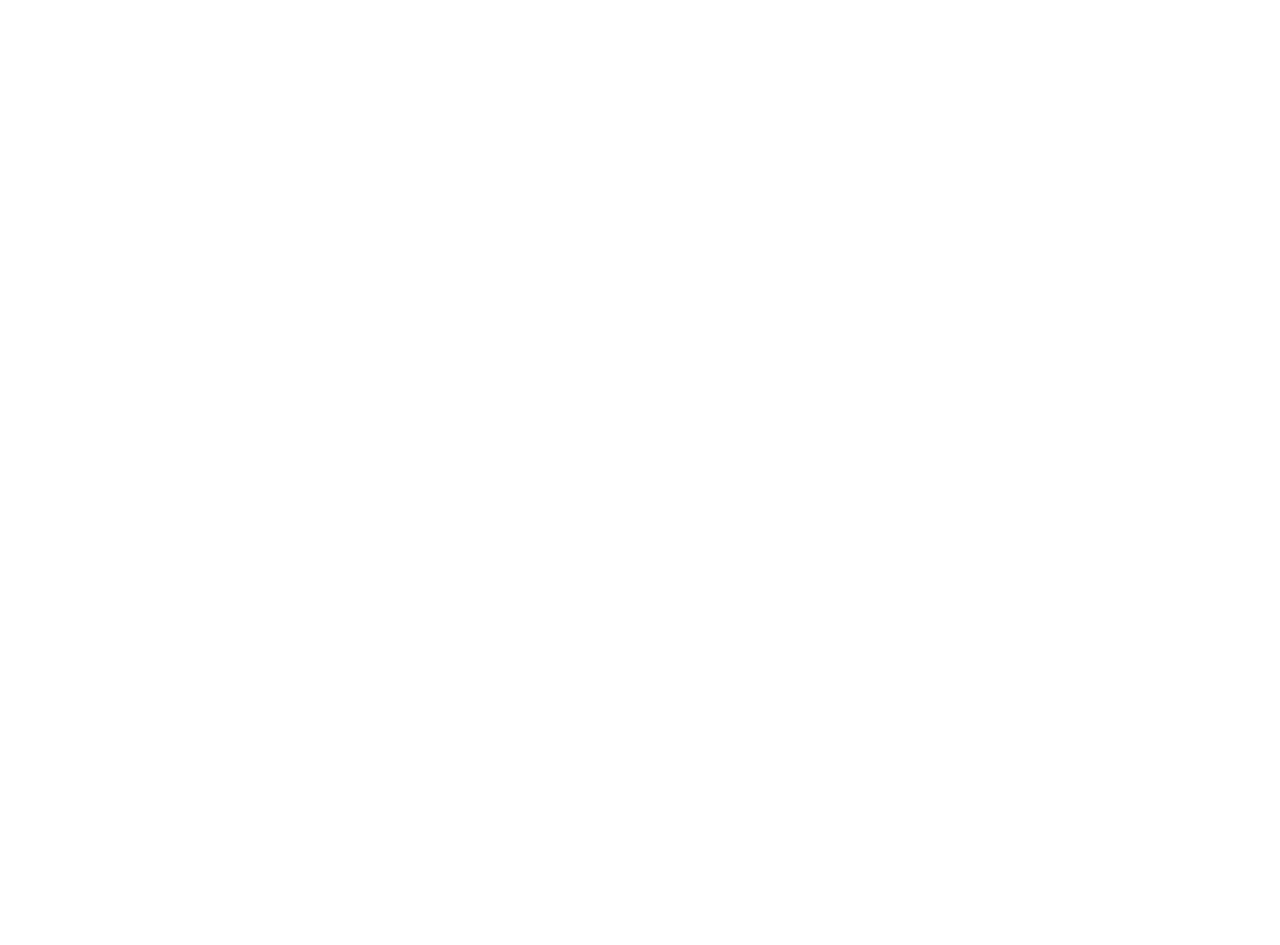
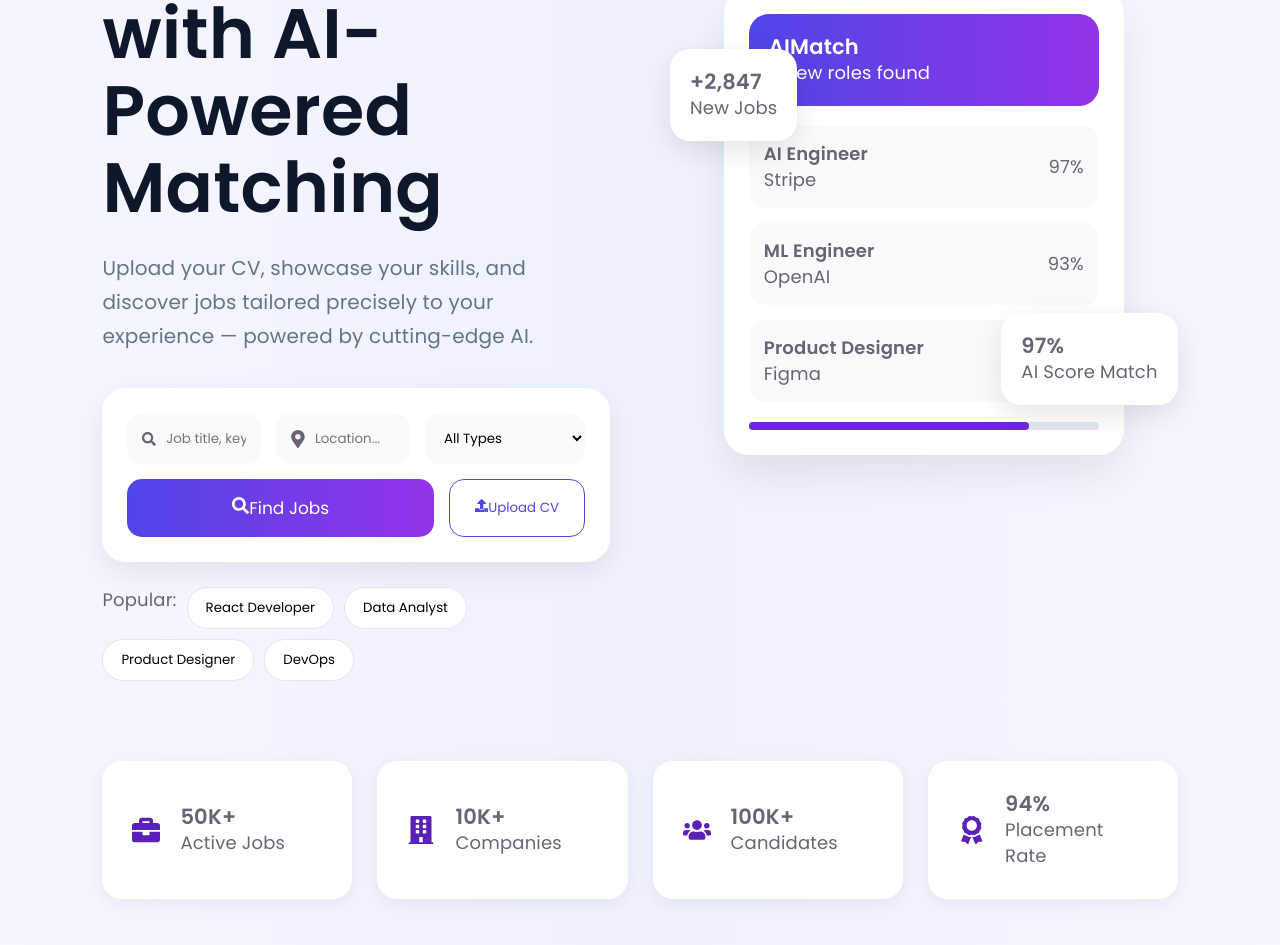
Before and after one commit to thakshilamadhushan/hict22013-FuturePath, a React (Vite) app in the folder Frontend/: page / in a window 1280 px wide. Shown: the part 317-1262 px from the top of the page. Before the commit the page ends 800 px from the top, so only its background shows below. Built offline with nearby package versions, Linux system fonts and the light colour scheme.

Commit message:
Create Hero Section

```diff
--- a/Frontend/src/App.jsx
+++ b/Frontend/src/App.jsx
@@ -3,6 +3,7 @@
 import viteLogo from './assets/vite.svg'
 import heroImg from './assets/hero.png'
 import Navbar from './components/navBar.jsx'
+import HeroSection from './components/heroSection.jsx'
 import './App.css'
 
 function App() {
@@ -11,6 +12,7 @@
   return (
     <>
       <Navbar />
+      <HeroSection />
     </>
   )
 }
--- a/Frontend/src/components/heroSection.css
+++ b/Frontend/src/components/heroSection.css
@@ -0,0 +1,265 @@
+.hero {
+  min-height: 100vh;
+  background: linear-gradient(90deg,#f5f6ff,#eef2ff,#f5f6ff);
+  padding: 80px 8%;
+}
+
+.hero-container {
+  display: flex;
+  justify-content: space-between;
+  gap: 60px;
+  align-items: center;
+}
+
+.hero-left {
+  flex: 1;
+}
+
+.hero-badge {
+  display: inline-block;
+  padding: 10px 20px;
+  border: 1px solid #c7d2fe;
+  border-radius: 30px;
+  color: #4f46e5;
+  background: #eef2ff;
+  margin-bottom: 30px;
+}
+
+.hero-left h1 {
+  font-size: 70px;
+  line-height: 1.1;
+  color: #0f172a;
+  margin-bottom: 25px;
+}
+
+.hero-left h1 span {
+  background: linear-gradient(
+    90deg,
+    #4f46e5,
+    #9333ea
+  );
+  -webkit-background-clip: text;
+  -webkit-text-fill-color: transparent;
+}
+
+.hero-left p {
+  color: #64748b;
+  font-size: 20px;
+  max-width: 650px;
+  line-height: 1.7;
+}
+
+.job-search-card {
+  background: white;
+  border-radius: 24px;
+  padding: 25px;
+  margin-top: 35px;
+  box-shadow: 0 10px 30px rgba(0,0,0,.08);
+}
+
+.search-row {
+  display: flex;
+  gap: 15px;
+  margin-bottom: 15px;
+}
+
+.input-box {
+  flex: 1;
+  background: #f8fafc;
+  border-radius: 15px;
+  padding: 15px;
+  display: flex;
+  align-items: center;
+  gap: 10px;
+}
+
+.input-box input {
+  border: none;
+  background: transparent;
+  width: 100%;
+  outline: none;
+}
+
+.search-row select {
+  border: none;
+  background: #f8fafc;
+  border-radius: 15px;
+  padding: 15px;
+  min-width: 160px;
+}
+
+.button-row {
+  display: flex;
+  gap: 15px;
+}
+
+.find-btn {
+  flex: 1;
+  border: none;
+  background: linear-gradient(
+    90deg,
+    #4f46e5,
+    #9333ea
+  );
+  color: white;
+  padding: 16px;
+  border-radius: 15px;
+  font-size: 17px;
+  cursor: pointer;
+}
+
+.upload-btn {
+  border: 1px solid #4f46e5;
+  background: white;
+  color: #4f46e5;
+  padding: 16px 25px;
+  border-radius: 15px;
+  cursor: pointer;
+}
+
+.popular-tags {
+  margin-top: 25px;
+  display: flex;
+  gap: 10px;
+  flex-wrap: wrap;
+}
+
+.popular-tags button {
+  border: 1px solid #e2e8f0;
+  background: white;
+  padding: 10px 18px;
+  border-radius: 30px;
+}
+
+.hero-right {
+  flex: 1;
+  position: relative;
+  display: flex;
+  justify-content: center;
+}
+
+.dashboard-card {
+  width: 400px;
+  background: white;
+  border-radius: 25px;
+  padding: 25px;
+  box-shadow: 0 20px 40px rgba(0,0,0,.08);
+}
+
+.dashboard-header {
+  background: linear-gradient(
+    90deg,
+    #4f46e5,
+    #9333ea
+  );
+  color: white;
+  padding: 20px;
+  border-radius: 20px;
+  margin-bottom: 20px;
+}
+
+.job-item {
+  display: flex;
+  justify-content: space-between;
+  align-items: center;
+  margin-bottom: 15px;
+  padding: 15px;
+  background: #f8fafc;
+  border-radius: 15px;
+}
+
+.progress {
+  height: 8px;
+  background: #e2e8f0;
+  border-radius: 20px;
+  margin-top: 20px;
+}
+
+.progress-fill {
+  width: 80%;
+  height: 100%;
+  background: #6d28d9;
+  border-radius: 20px;
+}
+
+.floating-card {
+  position: absolute;
+  background: white;
+  padding: 20px;
+  border-radius: 20px;
+  box-shadow: 0 10px 30px rgba(0,0,0,.1);
+}
+
+.top {
+  top: 60px;
+  left: 0;
+}
+
+.bottom {
+  right: 0;
+  bottom: 50px;
+}
+
+.stats {
+  margin-top: 80px;
+  display: grid;
+  grid-template-columns: repeat(4,1fr);
+  gap: 25px;
+}
+
+.stat-card {
+  background: white;
+  border-radius: 20px;
+  padding: 30px;
+  display: flex;
+  align-items: center;
+  gap: 20px;
+  box-shadow: 0 5px 20px rgba(0,0,0,.06);
+}
+
+.stat-card svg {
+  color: #5b21b6;
+  font-size: 28px;
+}
+
+@media(max-width:992px){
+
+  .hero-container{
+    flex-direction:column;
+  }
+
+  .hero-left h1{
+    font-size:50px;
+  }
+
+  .stats{
+    grid-template-columns:repeat(2,1fr);
+  }
+}
+
+@media(max-width:768px){
+
+  .hero-left h1{
+    font-size:40px;
+  }
+
+  .search-row{
+    flex-direction:column;
+  }
+
+  .button-row{
+    flex-direction:column;
+  }
+
+  .dashboard-card{
+    width:100%;
+  }
+
+  .stats{
+    grid-template-columns:1fr;
+  }
+
+  .floating-card{
+    display:none;
+  }
+}
--- a/Frontend/src/components/heroSection.jsx
+++ b/Frontend/src/components/heroSection.jsx
@@ -0,0 +1,197 @@
+import React from "react";
+import "./HeroSection.css";
+import {
+  FaSearch,
+  FaMapMarkerAlt,
+  FaBriefcase,
+  FaBuilding,
+  FaUsers,
+  FaAward,
+  FaUpload
+} from "react-icons/fa";
+
+function HeroSection() {
+  return (
+    <section className="hero">
+
+      <div className="hero-container">
+
+        {/* Left Side */}
+        <div className="hero-left">
+
+          <div className="hero-badge">
+            ✨ AI-Powered Job Matching Platform
+          </div>
+
+          <h1>
+            Find Your <span>Dream Job</span>
+            <br />
+            with AI-Powered
+            <br />
+            Matching
+          </h1>
+
+          <p>
+            Upload your CV, showcase your skills, and discover jobs
+            tailored precisely to your experience — powered by
+            cutting-edge AI.
+          </p>
+
+          {/* Search Box */}
+
+          <div className="job-search-card">
+
+            <div className="search-row">
+
+              <div className="input-box">
+                <FaSearch />
+                <input
+                  type="text"
+                  placeholder="Job title, keywords..."
+                />
+              </div>
+
+              <div className="input-box">
+                <FaMapMarkerAlt />
+                <input
+                  type="text"
+                  placeholder="Location..."
+                />
+              </div>
+
+              <select>
+                <option>All Types</option>
+                <option>Full Time</option>
+                <option>Part Time</option>
+                <option>Remote</option>
+              </select>
+
+            </div>
+
+            <div className="button-row">
+
+              <button className="find-btn">
+                <FaSearch />
+                Find Jobs
+              </button>
+
+              <button className="upload-btn">
+                <FaUpload />
+                Upload CV
+              </button>
+
+            </div>
+
+          </div>
+
+          {/* Tags */}
+
+          <div className="popular-tags">
+            <span>Popular:</span>
+
+            <button>React Developer</button>
+            <button>Data Analyst</button>
+            <button>Product Designer</button>
+            <button>DevOps</button>
+          </div>
+
+        </div>
+
+        {/* Right Side */}
+
+        <div className="hero-right">
+
+          <div className="dashboard-card">
+
+            <div className="dashboard-header">
+              <h3>AIMatch</h3>
+              <span>3 new roles found</span>
+            </div>
+
+            <div className="job-item">
+              <div>
+                <h4>AI Engineer</h4>
+                <p>Stripe</p>
+              </div>
+              <span>97%</span>
+            </div>
+
+            <div className="job-item">
+              <div>
+                <h4>ML Engineer</h4>
+                <p>OpenAI</p>
+              </div>
+              <span>93%</span>
+            </div>
+
+            <div className="job-item">
+              <div>
+                <h4>Product Designer</h4>
+                <p>Figma</p>
+              </div>
+              <span>90%</span>
+            </div>
+
+            <div className="progress">
+              <div className="progress-fill"></div>
+            </div>
+
+          </div>
+
+          <div className="floating-card top">
+            <h3>+2,847</h3>
+            <p>New Jobs</p>
+          </div>
+
+          <div className="floating-card bottom">
+            <h3>97%</h3>
+            <p>AI Score Match</p>
+          </div>
+
+        </div>
+
+      </div>
+
+      {/* Stats */}
+
+      <div className="stats">
+
+        <div className="stat-card">
+          <FaBriefcase />
+          <div>
+            <h3>50K+</h3>
+            <p>Active Jobs</p>
+          </div>
+        </div>
+
+        <div className="stat-card">
+          <FaBuilding />
+          <div>
+            <h3>10K+</h3>
+            <p>Companies</p>
+          </div>
+        </div>
+
+        <div className="stat-card">
+          <FaUsers />
+          <div>
+            <h3>100K+</h3>
+            <p>Candidates</p>
+          </div>
+        </div>
+
+        <div className="stat-card">
+          <FaAward />
+          <div>
+            <h3>94%</h3>
+            <p>Placement Rate</p>
+          </div>
+        </div>
+
+      </div>
+
+    </section>
+  );
+}
+
+export default HeroSection;
--- a/Frontend/src/components/navBar.css
+++ b/Frontend/src/components/navBar.css
@@ -10,23 +10,22 @@
 
 /* Navbar */
 .navbar{
-  width:100%;
-  padding:20px;
-  display:flex;
-  justify-content:center;
+  position: fixed;
+  top: 20px;
+  left: 20px;
+  right: 20px;
+  z-index: 1000;
 }
 
 .navbar-container{
-  width:90%;
-  max-width:1600px;
   background:white;
   border-radius:22px;
-  padding:15px 30px;
+  padding:20px 8%;
   display:flex;
   align-items:center;
   justify-content:space-between;
   box-shadow:0 5px 25px rgba(0,0,0,0.08);
-  position:relative;
+  position:fixed;
 }
 
 /* Logo */
```
